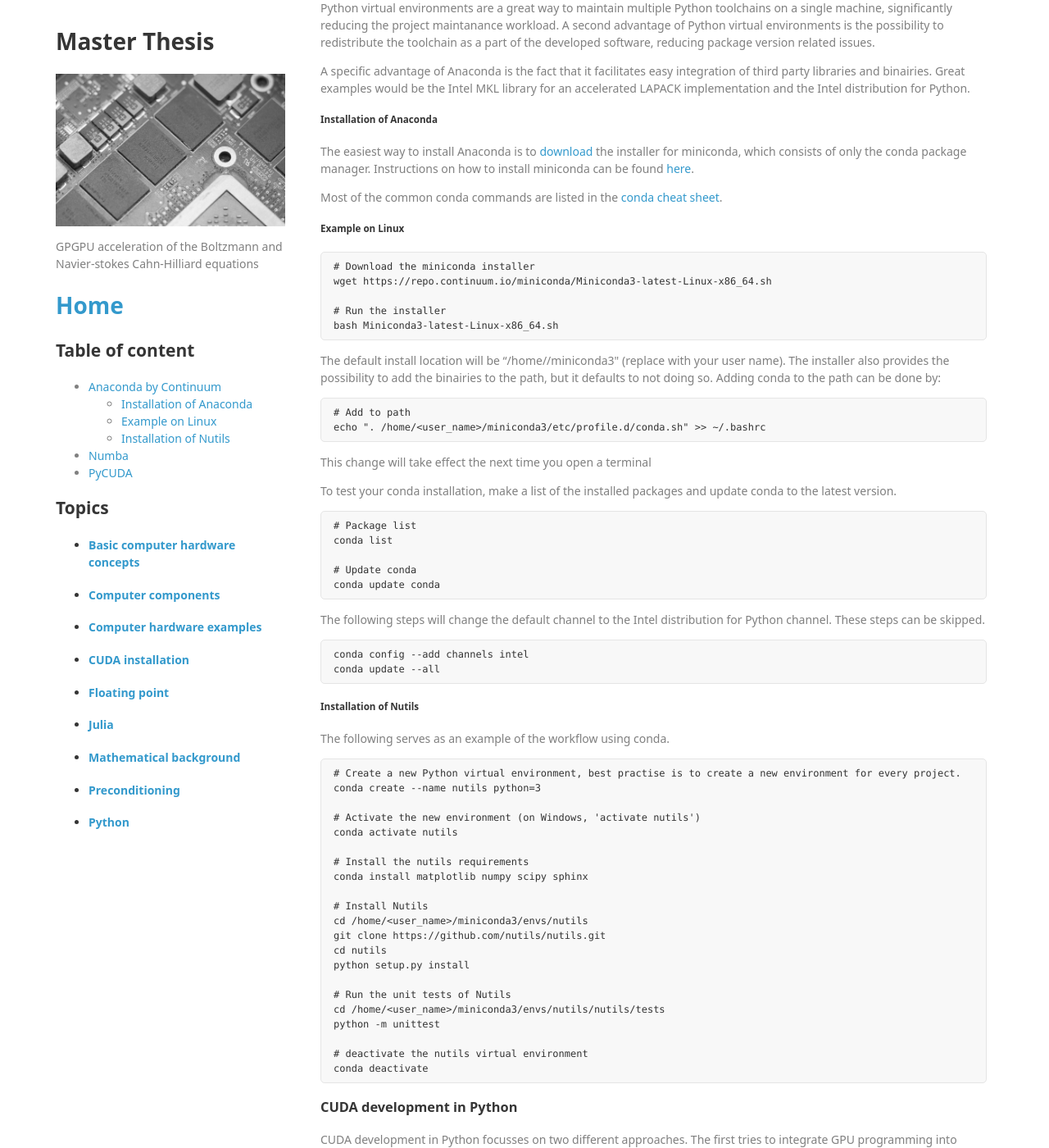
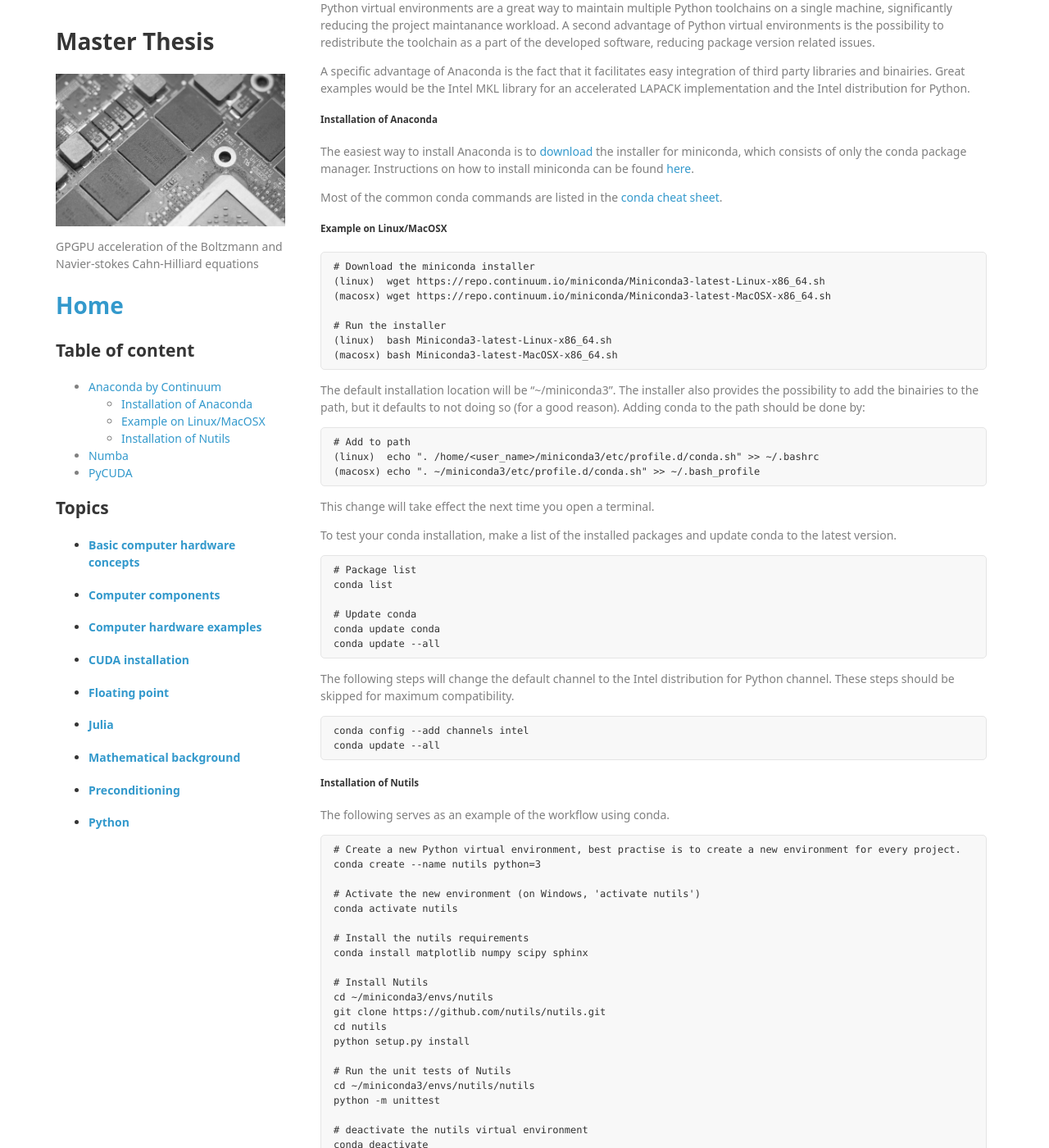
Before and after one commit to lucasbekker/lucasbekker.github.io, a Jekyll site: the page built from _sections/Python.md, in a window 1280 px wide and 1400 px high, scrolled down 312 px. Shown: the whole window at 82% size. Built offline with Jekyll 4.4.1, drawn with Linux system fonts in a browser that asks for light colours; nearby versions of some CDN libraries.

Commit message:
Added fixes for the unittest and added instructions for macosx

```diff
--- a/_sections/Python.md
+++ b/_sections/Python.md
@@ -21,20 +21,23 @@ The easiest way to install Anaconda is to [download](https://conda.io/miniconda.
 
 Most of the common conda commands are listed in the [conda cheat sheet](https://conda.io/docs/_downloads/conda-cheatsheet.pdf).
 
-##### Example on Linux
+##### Example on Linux/MacOSX
 
     # Download the miniconda installer
-    wget https://repo.continuum.io/miniconda/Miniconda3-latest-Linux-x86_64.sh
+    (linux)  wget https://repo.continuum.io/miniconda/Miniconda3-latest-Linux-x86_64.sh
+    (macosx) wget https://repo.continuum.io/miniconda/Miniconda3-latest-MacOSX-x86_64.sh
 
     # Run the installer
-    bash Miniconda3-latest-Linux-x86_64.sh
+    (linux)  bash Miniconda3-latest-Linux-x86_64.sh
+    (macosx) bash Miniconda3-latest-MacOSX-x86_64.sh
 
-The default install location will be "/home/<user_name>/miniconda3" (replace <user_name> with your user name). The installer also provides the possibility to add the binairies to the path, but it defaults to not doing so. Adding conda to the path can be done by:
+The default installation location will be "~/miniconda3". The installer also provides the possibility to add the binairies to the path, but it defaults to not doing so (for a good reason). Adding conda to the path should be done by:
 
     # Add to path
-    echo ". /home/<user_name>/miniconda3/etc/profile.d/conda.sh" >> ~/.bashrc
+    (linux)  echo ". /home/<user_name>/miniconda3/etc/profile.d/conda.sh" >> ~/.bashrc
+    (macosx) echo ". ~/miniconda3/etc/profile.d/conda.sh" >> ~/.bash_profile
 
-This change will take effect the next time you open a terminal
+This change will take effect the next time you open a terminal.
 
 To test your conda installation, make a list of the installed packages and update conda to the latest version.
 
@@ -43,11 +46,13 @@ To test your conda installation, make a list of the installed packages and updat
 
     # Update conda
     conda update conda
+    conda update --all
 
-The following steps will change the default channel to the Intel distribution for Python channel. These steps can be skipped.
+The following steps will change the default channel to the Intel distribution for Python channel. These steps should be skipped for maximum compatibility.
 
     conda config --add channels intel
     conda update --all
+
 
 ##### Installation of Nutils
 
@@ -63,13 +68,13 @@ The following serves as an example of the workflow using conda.
     conda install matplotlib numpy scipy sphinx
 
     # Install Nutils
-    cd /home/<user_name>/miniconda3/envs/nutils
+    cd ~/miniconda3/envs/nutils
     git clone https://github.com/nutils/nutils.git
     cd nutils
     python setup.py install
 
     # Run the unit tests of Nutils
-    cd /home/<user_name>/miniconda3/envs/nutils/nutils/tests
+    cd ~/miniconda3/envs/nutils/nutils
     python -m unittest
 
     # deactivate the nutils virtual environment
```
